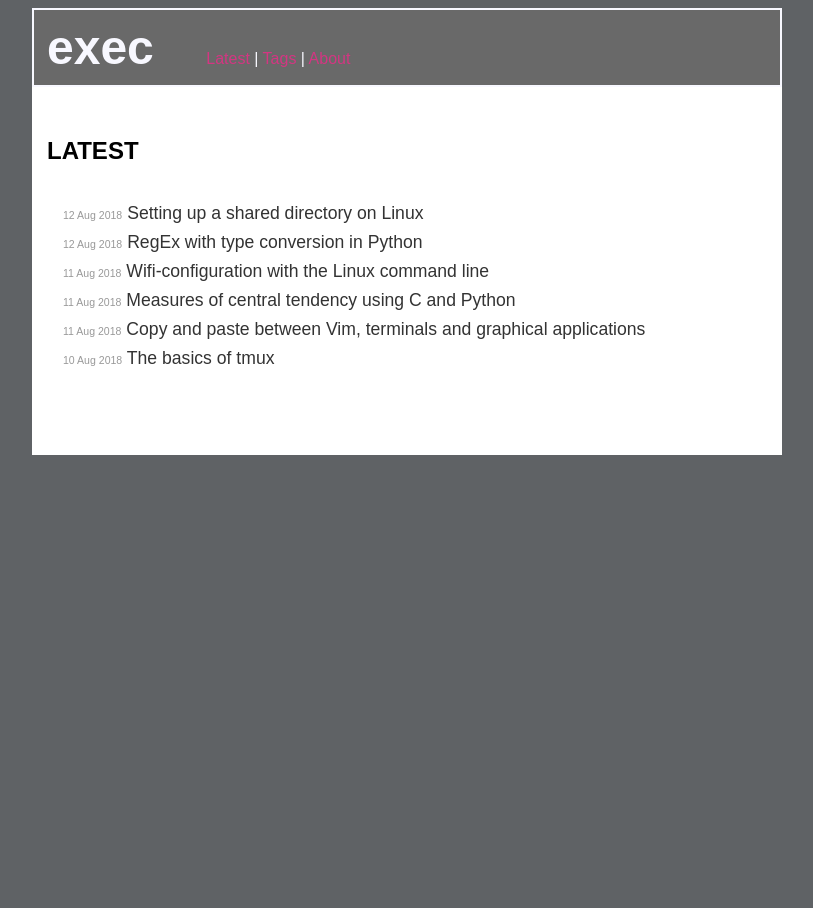
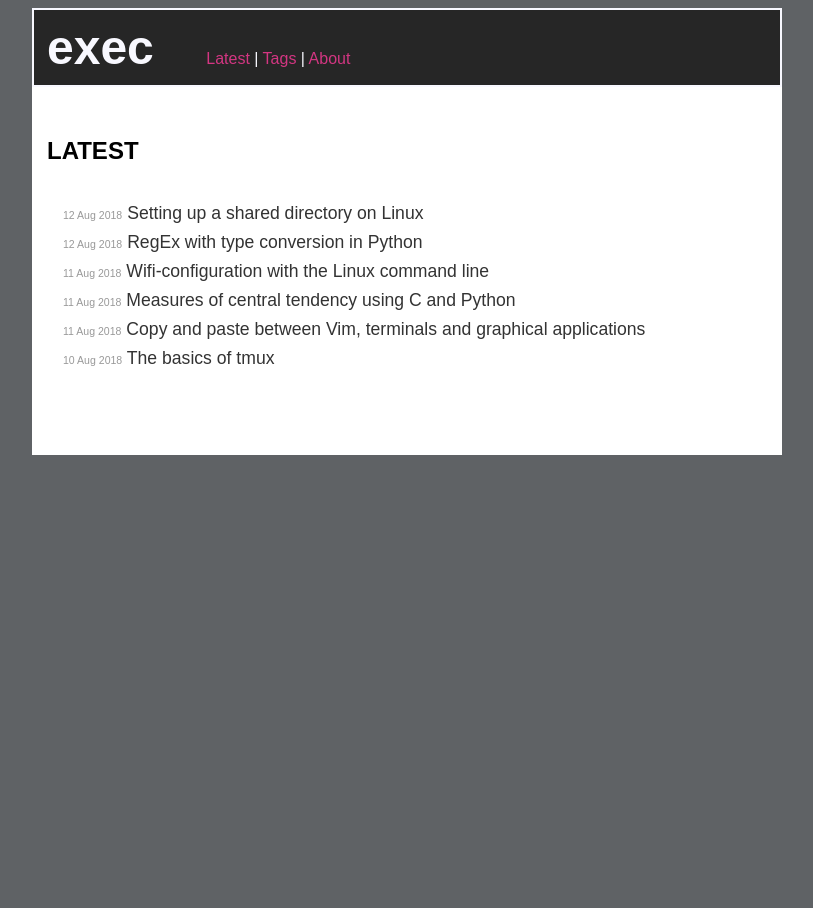
Before and after one commit to execas/execas.github.io, a Jekyll site: the page built from index.html, in a window 1280 px wide. Shown: the whole page, without its empty margins (233-1046 px from the left). Built offline with Jekyll 4.4.1, drawn with Linux system fonts in a browser that asks for light colours.

Commit message:
Update execas.css

```diff
--- a/css/execas.css
+++ b/css/execas.css
@@ -64,7 +64,7 @@ a:focus {
 }
 
 .header {
-     background-color:#696969;
+     background-color:#262626;
      color: #f8f8ff;
      margin:0 auto;
      max-width: 720px;
```
